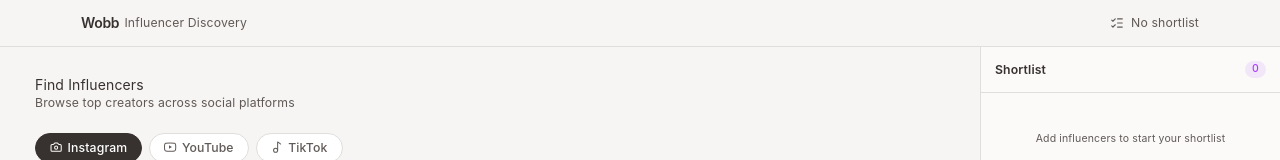
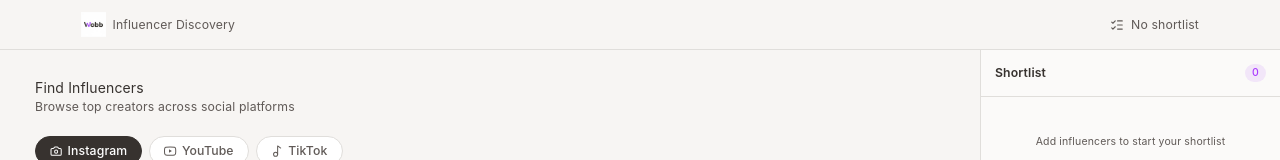
Before and after one commit to NihaallX/wobb, a React (Vite) app: page / in a window 1280 px wide. Shown: the top 160 px of the page. Built offline with nearby package versions, Linux system fonts and the light colour scheme.

Commit message:
feat: update site title and favicon, add logo image in header
Co-authored-by: Nihaall <154873269+NihaallX@users.noreply.github.com>

```diff
--- a/index.html
+++ b/index.html
@@ -2,9 +2,9 @@
 <html lang="en">
   <head>
     <meta charset="UTF-8" />
-    <link rel="icon" type="image/svg+xml" href="/favicon.svg" />
+    <link rel="icon" type="image/png" href="/favicon.png" />
     <meta name="viewport" content="width=device-width, initial-scale=1.0" />
-    <title>assignment</title>
+    <title>Wobb — Influencer Discovery</title>
   </head>
   <body>
     <div id="root"></div>
--- a/src/components/layout/Header.tsx
+++ b/src/components/layout/Header.tsx
@@ -9,8 +9,12 @@
   return (
     <header className="bg-[#f7f5f3] border-b border-[#e0dedb] sticky top-0 z-50">
       <div className="max-w-[1160px] mx-auto px-6 py-3.5 flex items-center justify-between">
-        <Link to="/" className="flex items-center gap-1.5">
-          <span className="font-semibold text-[#37322f] text-base tracking-tight">Wobb</span>
+        <Link to="/" className="flex items-center gap-2">
+          <img
+            src="/logo.png"
+            alt="Wobb"
+            className="h-7 w-auto object-contain"
+          />
           <span className="text-[#605a57] text-sm hidden sm:inline">Influencer Discovery</span>
         </Link>
 
```
Also changed, not shown: public/favicon.png (added), public/logo.png (added).
